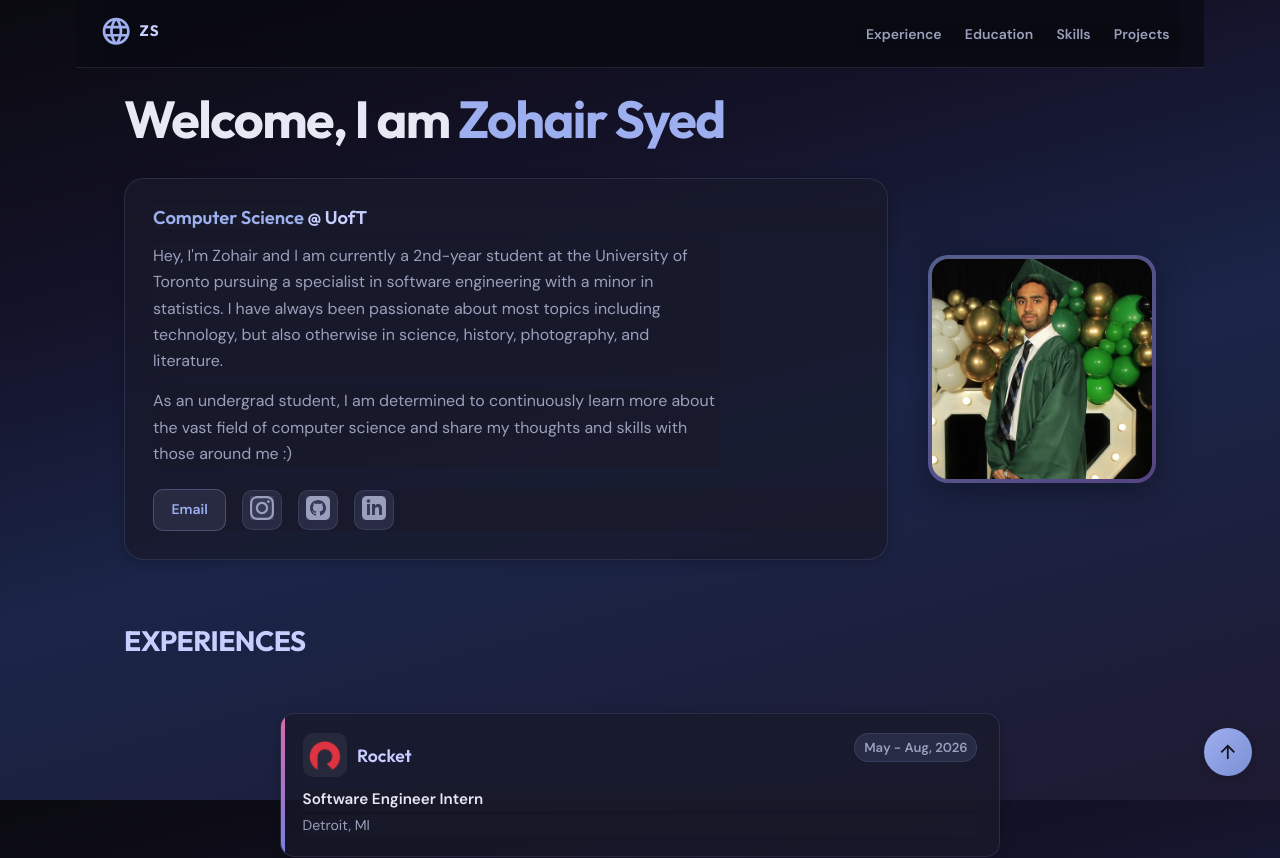
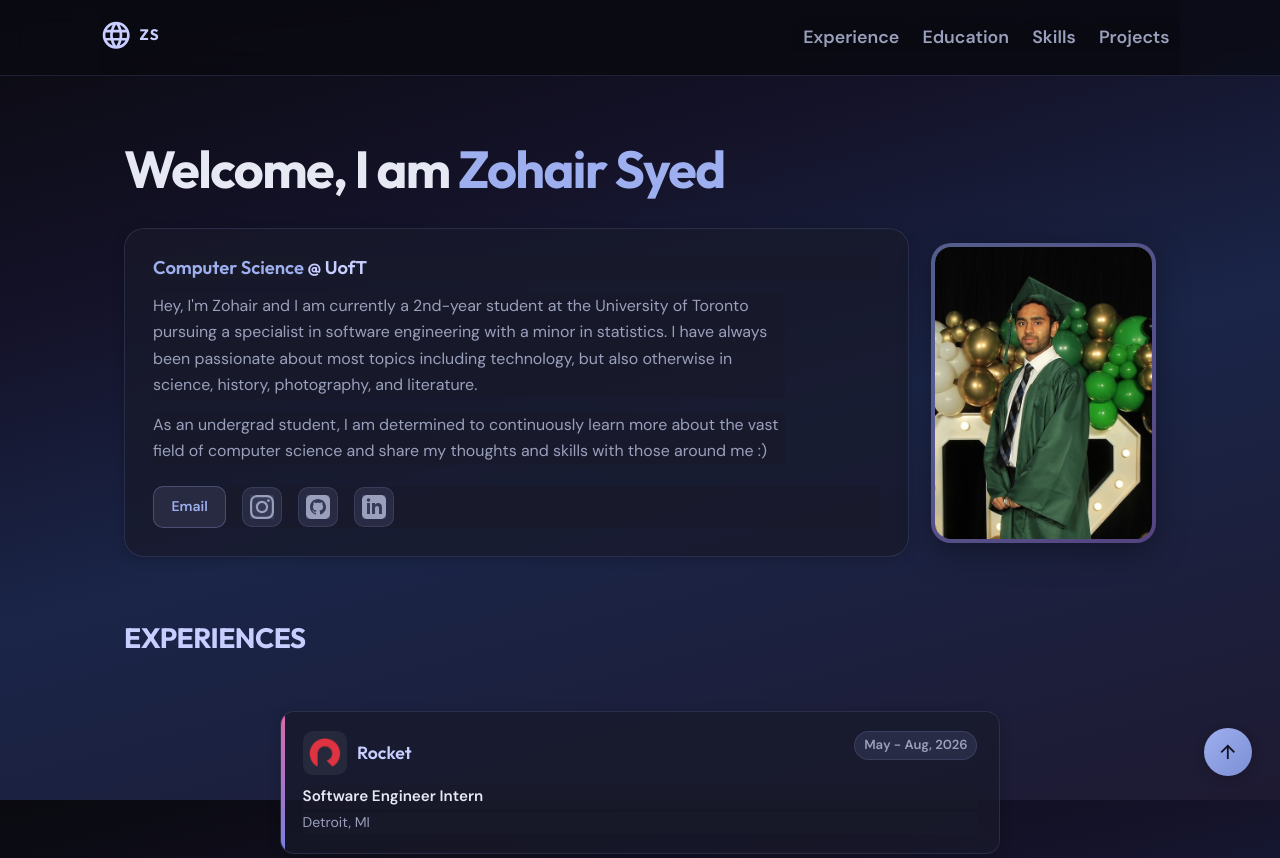
Before and after one commit to zsspan/zsspan.github.io, a React (Create React App) app: page / in a window 1280 px wide. Shown: the top 858 px of the page. Built offline with nearby package versions, Linux system fonts and the light colour scheme.

Commit message:
fix: update styling inconsistencies

```diff
--- a/public/index.html
+++ b/public/index.html
@@ -3,7 +3,7 @@
   <head>
     <meta charset="utf-8" />
     <link rel="icon" href="/zslogo.ico" />
-    <meta name="viewport" content="width=device-width, initial-scale=1" />
+    <meta name="viewport" content="width=device-width, initial-scale=1, viewport-fit=cover" />
     <meta name="theme-color" content="#16182a" />
     <link rel="preconnect" href="https://fonts.googleapis.com" />
     <link rel="preconnect" href="https://fonts.gstatic.com" crossorigin />
--- a/src/styles/App.css
+++ b/src/styles/App.css
@@ -25,7 +25,7 @@
   --radius-sm: 10px;
   --radius-md: 14px;
   --radius-lg: 20px;
-  --header-h: 4.25rem;
+  --header-h: 4.75rem;
   --section-gap: clamp(2.5rem, 5vw, 4rem);
   --content-max: 1080px;
 }
@@ -33,13 +33,31 @@
 main.main-shell {
   max-width: var(--content-max);
   width: min(100%, 1080px);
-  padding: 0 clamp(1rem, 4vw, 1.5rem);
+  padding: clamp(0.75rem, 2vw, 1.25rem) clamp(1rem, 4vw, 1.5rem) 0;
   margin: 0 auto;
+  min-width: 0;
+  box-sizing: border-box;
+}
+
+/*
+  One horizontal padding value so left/right stay equal even when safe-area
+  insets differ (otherwise the main column looks shifted on phones).
+*/
+@media (max-width: 900px) {
+  main.main-shell {
+    padding-top: clamp(0.75rem, 2vw, 1.25rem);
+    padding-bottom: 0;
+    padding-inline: max(
+      1rem,
+      env(safe-area-inset-left, 0px),
+      env(safe-area-inset-right, 0px)
+    );
+  }
 }
 
 .section {
   margin-top: var(--section-gap);
-  scroll-margin-top: calc(var(--header-h) + 1rem);
+  scroll-margin-top: 1rem;
 }
 
 .section:first-of-type {
@@ -80,38 +98,54 @@ main.main-shell {
   align-items: center;
 }
 
-.link {
+/* Underline follows text (background) — avoids misaligned ::before on padded nav links */
+.link:not(.link--icon):not(.header__logo):not(.link--nav) {
   color: var(--primary);
-  padding: 0 0 0.2em 0;
-  position: relative;
-  transition: color 0.15s ease;
+  background-image: linear-gradient(90deg, var(--primary), var(--accent));
+  background-position: 0 100%;
+  background-repeat: no-repeat;
+  background-size: 0% 2px;
+  padding-bottom: 0.1em;
+  transition: background-size 0.2s ease, color 0.15s ease;
+}
+
+.link.link--nav:not(.header__logo) {
+  color: var(--fg-muted);
+  background-image: linear-gradient(90deg, var(--primary), var(--accent));
+  background-position: 0 100%;
+  background-repeat: no-repeat;
+  background-size: 0% 2px;
+  padding-bottom: 0.1em;
+  transition: background-size 0.2s ease, color 0.15s ease;
+}
+
+.link:not(.link--icon):not(.header__logo):not(.link--nav):hover,
+.link:not(.link--icon):not(.header__logo):not(.link--nav):focus-visible {
+  color: var(--fg-alt);
+  background-size: 100% 2px;
+}
+
+.link.link--nav:not(.header__logo):hover,
+.link.link--nav:not(.header__logo):focus-visible {
+  color: var(--fg);
+  background-size: 100% 2px;
 }
 
 .about-name {
   position: relative;
+  background-image: linear-gradient(90deg, var(--primary), var(--accent));
+  background-position: 0 100%;
+  background-repeat: no-repeat;
+  background-size: 0% 2px;
+  padding-bottom: 0.08em;
+  -webkit-box-decoration-break: clone;
+  box-decoration-break: clone;
+  transition: background-size 0.2s ease, color 0.15s ease;
 }
 
-.link:hover {
-  color: var(--fg-alt);
-}
-
-.about-name::before,
-.link::before {
-  content: "";
-  display: inline;
-  width: 0%;
-  height: 2px;
-  position: absolute;
-  top: 100%;
-  background: linear-gradient(90deg, var(--primary), var(--accent));
-  transition: width 0.2s ease;
-  border-radius: 2px;
-}
-
-.about-name:hover::before,
-.link:hover::before,
-.link:focus-visible::before {
-  width: 100%;
+.about-name:hover,
+.about-name:focus-visible {
+  background-size: 100% 2px;
 }
 
 .link:focus-visible {
@@ -121,14 +155,9 @@ main.main-shell {
 }
 
 .link--nav {
-  color: var(--fg-muted);
   font-weight: 600;
-  font-size: 0.875rem;
-}
-
-.link--nav:hover,
-.link--nav:focus-visible {
-  color: var(--fg);
+  font-size: clamp(1rem, 0.95rem + 0.2vw, 1.125rem);
+  line-height: 1.3;
 }
 
 .link--icon {
@@ -284,7 +313,7 @@ svg {
 #education,
 #experience,
 #skills {
-  scroll-margin-top: calc(var(--header-h) + 0.75rem);
+  scroll-margin-top: 1rem;
 }
 
 @media (max-width: 600px) {
@@ -297,6 +326,6 @@ svg {
   #education,
   #experience,
   #skills {
-    scroll-margin-top: calc(var(--header-h) + 0.5rem);
+    scroll-margin-top: 0.75rem;
   }
 }
--- a/src/styles/about.css
+++ b/src/styles/about.css
@@ -1,5 +1,14 @@
 .about-section {
   padding-top: clamp(0.5rem, 2vw, 1.25rem);
+  box-sizing: border-box;
+}
+
+@media (max-width: 900px) {
+  .about-section {
+    width: 100%;
+    margin-inline: 0;
+    padding-inline: 0;
+  }
 }
 
 .about {
@@ -7,10 +16,13 @@
   flex-direction: column;
   gap: clamp(1.25rem, 3vw, 1.75rem);
   margin: 0;
+  min-width: 0;
+  width: 100%;
 }
 
 .section-head--hero {
   margin-bottom: 0;
+  margin-top: 22px;
 }
 
 .hero-title {
@@ -22,11 +34,28 @@
 @media (max-width: 900px) {
   .hero-title {
     text-align: center;
-    max-width: none;
+    max-width: 100%;
+    overflow-wrap: break-word;
+    word-wrap: break-word;
+    padding-inline: 0;
+    box-sizing: border-box;
   }
 
   .section-head--hero {
     text-align: center;
+    width: 100%;
+    min-width: 0;
+  }
+
+  .hero-card {
+    width: 100%;
+    max-width: 100%;
+    min-width: 0;
+    box-sizing: border-box;
+  }
+
+  .role {
+    overflow-wrap: break-word;
   }
 }
 
@@ -53,26 +82,82 @@
   box-shadow: var(--shadow-sm);
 }
 
-.left {
-  padding-right: 0;
-}
-
 .right {
   align-items: center;
 }
 
+@media (min-width: 901px) {
+  /* Wider copy column, tighter gutter to photo */
+  .bottom-content {
+    grid-template-columns: minmax(0, 2.85fr) minmax(190px, 0.82fr);
+    align-items: stretch;
+    gap: clamp(0.875rem, 2vw, 1.35rem);
+  }
+
+  .right {
+    align-self: stretch;
+    align-items: center;
+    justify-content: center;
+    min-height: 0;
+  }
+
+  /*
+    Photo height tracks the hero card (role → social row), like old site.
+    Soft cap when copy is unusually tall.
+  */
+  .pfp-frame {
+    box-sizing: border-box;
+    height: min(100%, 300px);
+    width: auto;
+    max-width: 100%;
+    aspect-ratio: 3 / 4;
+    align-self: center;
+    display: flex;
+    align-items: center;
+    justify-content: center;
+  }
+
+  .pfp {
+    width: 100%;
+    height: 100%;
+    max-width: none;
+    aspect-ratio: auto;
+  }
+}
+
 .about-name {
   color: var(--primary);
-  white-space: nowrap;
+}
+
+@media (min-width: 901px) {
+  .about-name {
+    white-space: nowrap;
+  }
 }
 
 @media (max-width: 900px) {
   .bottom-content {
     grid-template-columns: 1fr;
+    width: 100%;
+    justify-items: stretch;
+    margin-inline: 0;
+  }
+
+  .left {
+    width: 100%;
+    align-items: stretch;
   }
 
   .right {
     order: -1;
+    align-self: center;
+    width: 100%;
+  }
+
+  .pfp {
+    width: min(220px, 72vw);
+    height: auto;
+    aspect-ratio: 3 / 4;
   }
 }
 
@@ -88,9 +173,6 @@
 }
 
 .pfp {
-  width: min(220px, 72vw);
-  height: auto;
-  aspect-ratio: 1;
   object-fit: cover;
   border-radius: calc(var(--radius-lg) - 4px);
   transition: transform 0.2s ease;
@@ -117,7 +199,7 @@
 }
 
 .desc {
-  max-width: 52ch;
+  max-width: 58ch;
   color: var(--fg-muted);
   font-size: 0.95em;
   line-height: 1.65;
--- a/src/styles/header.css
+++ b/src/styles/header.css
@@ -1,11 +1,10 @@
 .header {
-  position: sticky;
-  top: 0;
-  z-index: 50;
+  position: relative;
+  z-index: 10;
+  width: 100%;
   height: var(--header-h);
   padding: 0 clamp(0.75rem, 3vw, 1.25rem);
-  margin: 0 auto;
-  max-width: calc(var(--content-max) + 3rem);
+  margin: 0;
   background: rgba(10, 10, 18, 0.72);
   backdrop-filter: blur(14px);
   -webkit-backdrop-filter: blur(14px);
```
